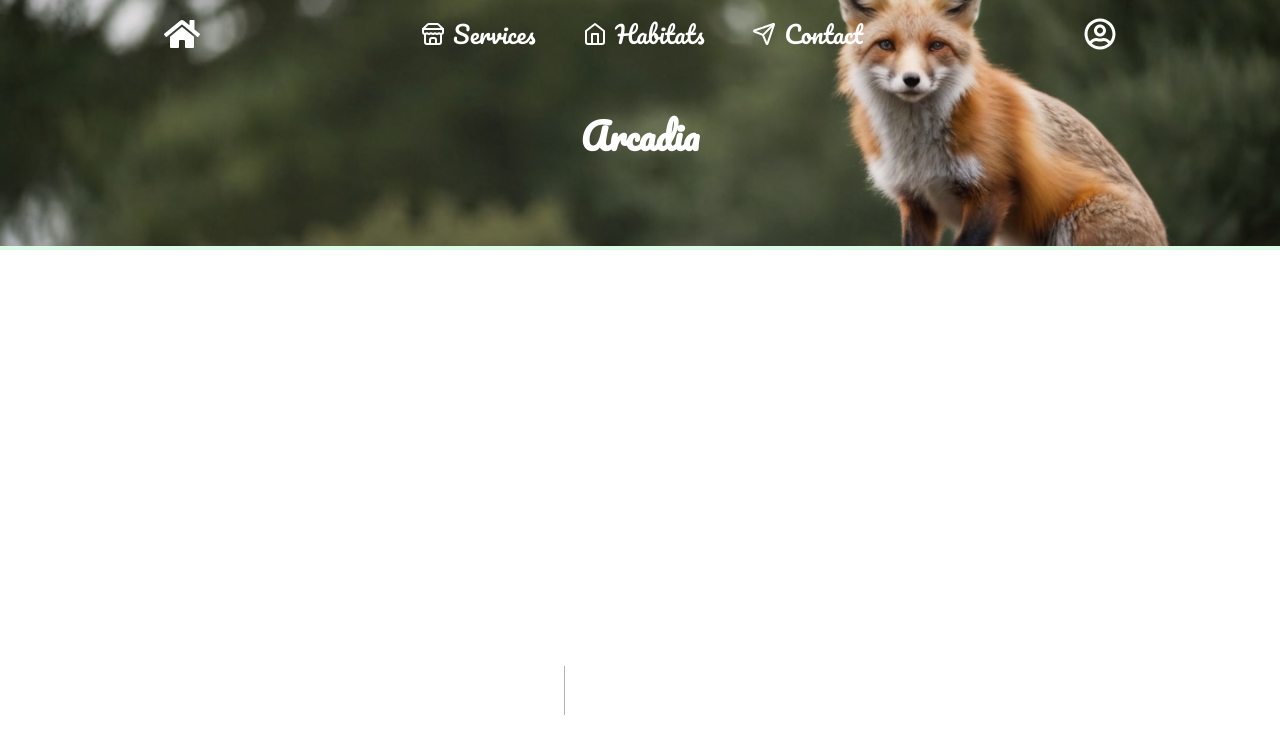
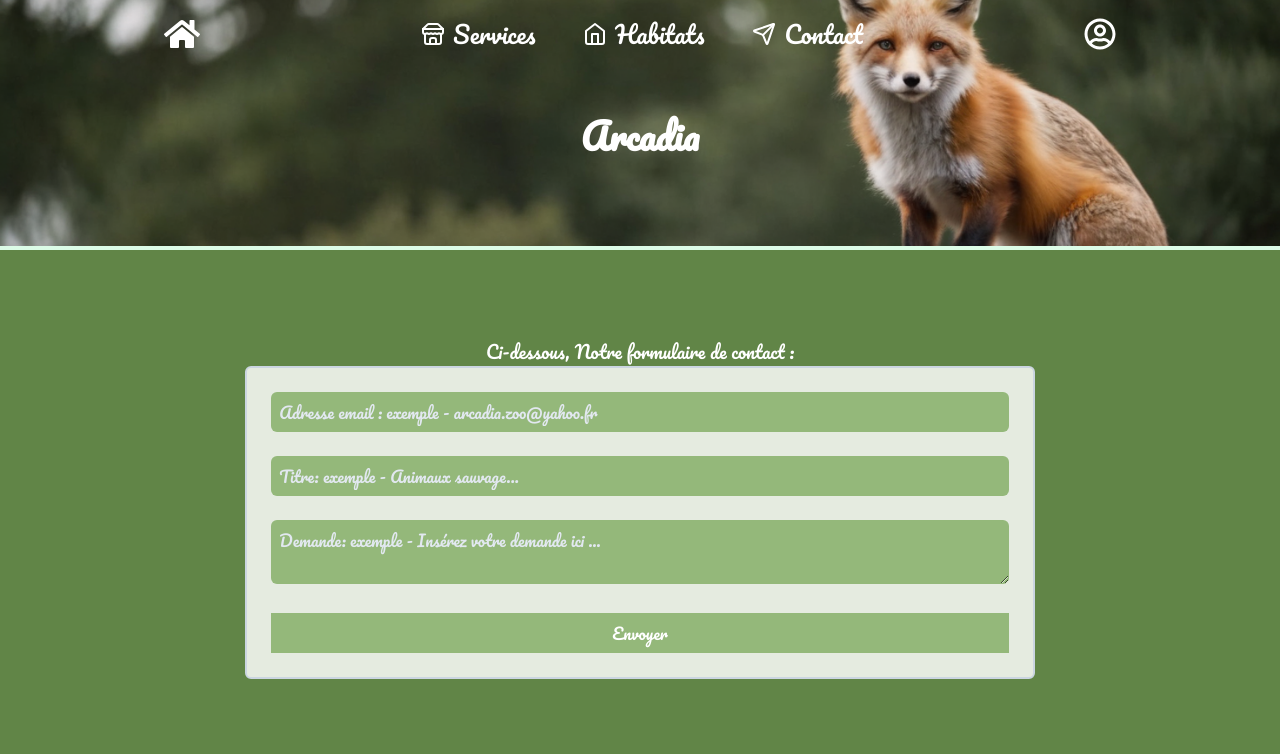
Before and after one commit to Lexal-dev/final-ecf-arcadia, a Next.js app: page /contact in a window 1280 px wide. Before the commit this address had no page. Shown: the top 754 px of the page. Built offline with nearby package versions, Linux system fonts and the light colour scheme.

Commit message:
Add contact page for visitors and remove api/contactMailer.ts from gitignore for testing

```diff
--- /dev/null
+++ b/app/(visitor)/contact/page.tsx
@@ -0,0 +1,13 @@
+import FormContact from '@/components/contact/FormContact';
+import React from 'react';
+
+export default function ContactPage() {
+  return (
+    <main className='flex flex-col items-center py-12 px-2 gap-6 md:p-12 '>
+      <div className='flex flex-col text-center md:w-2/3 '>
+        <p className='text-lg'>Ci-dessous, Notre formulaire de contact :</p>
+        <FormContact />
+      </div>
+    </main>
+  );
+}
--- /dev/null
+++ b/components/contact/FormContact.tsx
@@ -0,0 +1,179 @@
+"use client"
+import React, { useState } from 'react';
+import { toast } from 'react-toastify';
+
+interface FormContactProps {}
+
+const FormContact: React.FC<FormContactProps> = () => {
+  const [formData, setFormData] = useState({
+    email: '',
+    title: '',
+    message: '',
+  });
+  const [isLoading, setIsLoading] = useState(false);
+  const [isSuccess, setIsSuccess] = useState(false);
+  const [formErrors, setFormErrors] = useState({
+    emailError: '',
+    titleError: '',
+    messageError: '',
+  });
+
+  const handleChange = (e: React.ChangeEvent<HTMLInputElement | HTMLTextAreaElement>) => {
+    setFormData({ ...formData, [e.target.name]: e.target.value });
+    validateField(e.target.name, e.target.value);
+  };
+
+  const validateField = (fieldName: string, value: string) => {
+    switch (fieldName) {
+      case 'email':
+        if (value.length < 1 || value.length > 40) {
+          setFormErrors({ ...formErrors, emailError: 'L\'email doit contenir entre 1 et 40 caractères.' });
+        } else if (!isValidEmail(value)) {
+          setFormErrors({ ...formErrors, emailError: 'Veuillez entrer une adresse email valide.' });
+        } else {
+          setFormErrors({ ...formErrors, emailError: '' });
+        }
+        break;
+      case 'title':
+        if (value.length < 1 || value.length > 30) {
+          setFormErrors({ ...formErrors, titleError: 'Le titre doit contenir entre 1 et 30 caractères.' });
+        } else {
+          setFormErrors({ ...formErrors, titleError: '' });
+        }
+        break;
+      case 'message':
+        if (value.length < 1 || value.length > 255) {
+          setFormErrors({ ...formErrors, messageError: 'Le message doit contenir entre 1 et 255 caractères.' });
+        } else {
+          setFormErrors({ ...formErrors, messageError: '' });
+        }
+        break;
+      default:
+        break;
+    }
+  };
+
+  const isValidEmail = (email: string) => {
+    // Fonction simple de validation d'email
+    return /^[^\s@]+@[^\s@]+\.[^\s@]+$/.test(email);
+  };
+
+  const handleSubmit = async (e: React.FormEvent<HTMLFormElement>) => {
+    e.preventDefault();
+
+    // Validation du formulaire avant envoi
+    if (!validateForm()) {
+      return;
+    }
+
+    setIsLoading(true);
+
+    try {
+      const response = await fetch('/api/mailer/contactMailer', {
+        method: 'POST',
+        headers: {
+          'Content-Type': 'application/json',
+        },
+        body: JSON.stringify(formData),
+      });
+
+      const data = await response.json();
+      if (response.ok) {
+        setIsSuccess(true);
+        setFormData({
+          email: '',
+          title: '',
+          message: '',
+        });
+        toast.success('Formulaire de contact bien envoyé')
+      } else {
+        console.error('Erreur lors de l\'envoi du formulaire:', data.message);
+      }
+    } catch (error) {
+      console.error('Erreur lors de l\'envoi du formulaire:', error);
+    } finally {
+      setIsLoading(false);
+    }
+  };
+
+  const validateForm = () => {
+    let isValid = true;
+
+    if (formData.email.length < 1 || formData.email.length > 40) {
+      setFormErrors({ ...formErrors, emailError: 'L\'email doit contenir entre 1 et 40 caractères.' });
+      isValid = false;
+    } else if (!isValidEmail(formData.email)) {
+      setFormErrors({ ...formErrors, emailError: 'Veuillez entrer une adresse email valide.' });
+      isValid = false;
+    }
+
+    if (formData.title.length < 1 || formData.title.length > 30) {
+      setFormErrors({ ...formErrors, titleError: 'Le titre doit contenir entre 1 et 30 caractères.' });
+      isValid = false;
+    }
+
+    if (formData.message.length < 1 || formData.message.length > 255) {
+      setFormErrors({ ...formErrors, messageError: 'Le message doit contenir entre 1 et 255 caractères.' });
+      isValid = false;
+    }
+
+    return isValid;
+  };
+
+  return (
+    <>
+      <form className="flex flex-col w-full md:min-w-[500px] border-2 border-slate-300 bg-foreground rounded-md p-6 gap-6" onSubmit={handleSubmit}>
+        <div className='w-full'>
+          <input
+            type="email"
+            name="email"
+            placeholder="Adresse email : exemple - arcadia.zoo@yahoo.fr"
+            className="w-full p-2 rounded-md bg-muted hover:bg-background placeholder-slate-200"
+            value={formData.email}
+            onChange={handleChange}
+            required
+          />
+          {formErrors.emailError && <small className="text-red-500">{formErrors.emailError}</small>}
+        </div>
+
+        <div className='w-full'>
+          <input
+            type="text"
+            name="title"
+            placeholder="Titre: exemple - Animaux sauvage..."
+            className="w-full p-2 rounded-md bg-muted hover:bg-background placeholder-slate-200"
+            value={formData.title}
+            onChange={handleChange}
+            required
+          />
+          {formErrors.titleError && <small className="text-red-500">{formErrors.titleError}</small>}
+        </div>
+
+        <div className='w-full'>
+          <textarea
+            name="message"
+            placeholder="Demande: exemple - Insérez votre demande ici ..."
+            className="w-full p-2 rounded-md bg-muted hover:bg-background placeholder-slate-200"
+            value={formData.message}
+            onChange={handleChange}
+            required
+          />
+          {formErrors.messageError && <small className="text-red-500">{formErrors.messageError}</small>}
+        </div>
+
+        <button
+          type="submit"
+          className="bg-muted hover:bg-background py-2"
+          disabled={isLoading}
+        >
+          {isLoading ? 'Envoi en cours...' : 'Envoyer'}
+        </button>
+      </form>
+      {isSuccess && (
+        <p className="text-green-700 text-center mt-4">Votre message a été envoyé avec succès !</p>
+      )}
+    </>
+  );
+};
+
+export default FormContact;
--- /dev/null
+++ b/pages/api/mailer/contactMailer.ts
@@ -0,0 +1,39 @@
+import type { NextApiRequest, NextApiResponse } from 'next';
+import nodemailer from 'nodemailer';
+
+const { SMTP_HOST, SMTP_PORT, SMTP_USER, SMTP_PASS } = process.env;
+
+const transporter = nodemailer.createTransport({
+  host: SMTP_HOST,
+  port: parseInt(SMTP_PORT || '587'),
+  secure: false,
+  auth: {
+    user: SMTP_USER,
+    pass: SMTP_PASS,
+  },
+});
+
+export default async function handler(req: NextApiRequest, res: NextApiResponse) {
+  if (req.method === 'POST') {
+    const { email, title, message } = req.body;
+
+    try {
+      const mailOptions = {
+        from: SMTP_USER,
+        to: 'alexislandolt67@gmail.com',
+        subject: title,
+        text: `Email: ${email}\n\nMessage: ${message}`,
+      };
+
+      const info = await transporter.sendMail(mailOptions);
+      console.log('Email sent: ', info);
+
+      return res.status(200).json({ success: true, message: 'Email envoyé avec succès.' });
+    } catch (error) {
+      console.error('Erreur lors de l\'envoi de l\'email: ', error);
+      return res.status(500).json({ success: false, message: 'Erreur lors de l\'envoi de l\'email.' });
+    }
+  } else {
+    return res.status(405).json({ success: false, message: 'Méthode non autorisée.' });
+  }
+}
```
